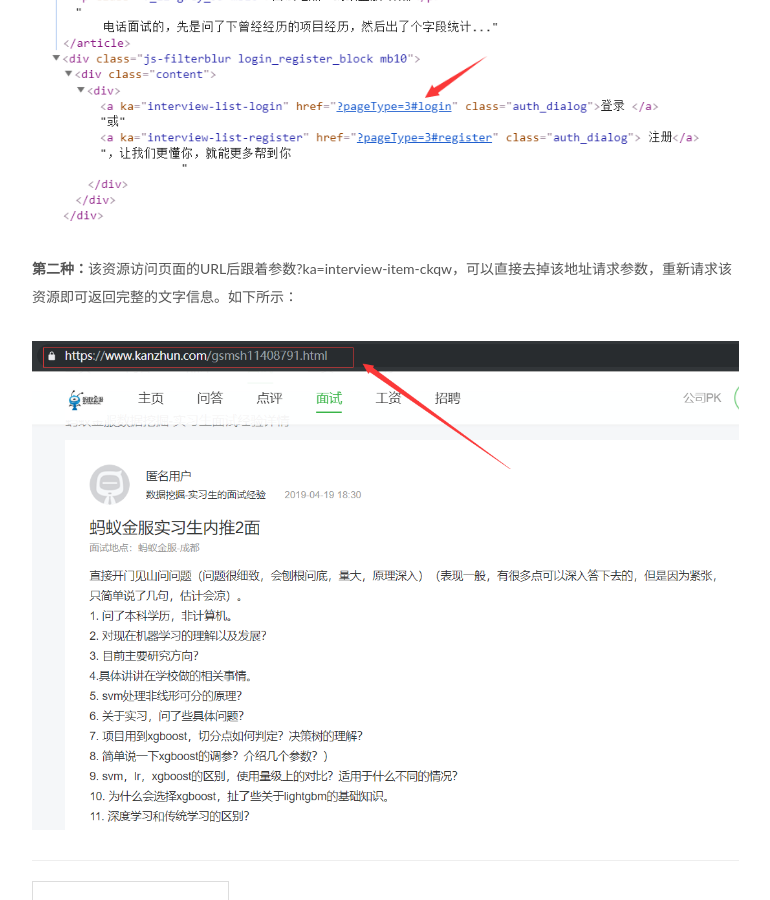
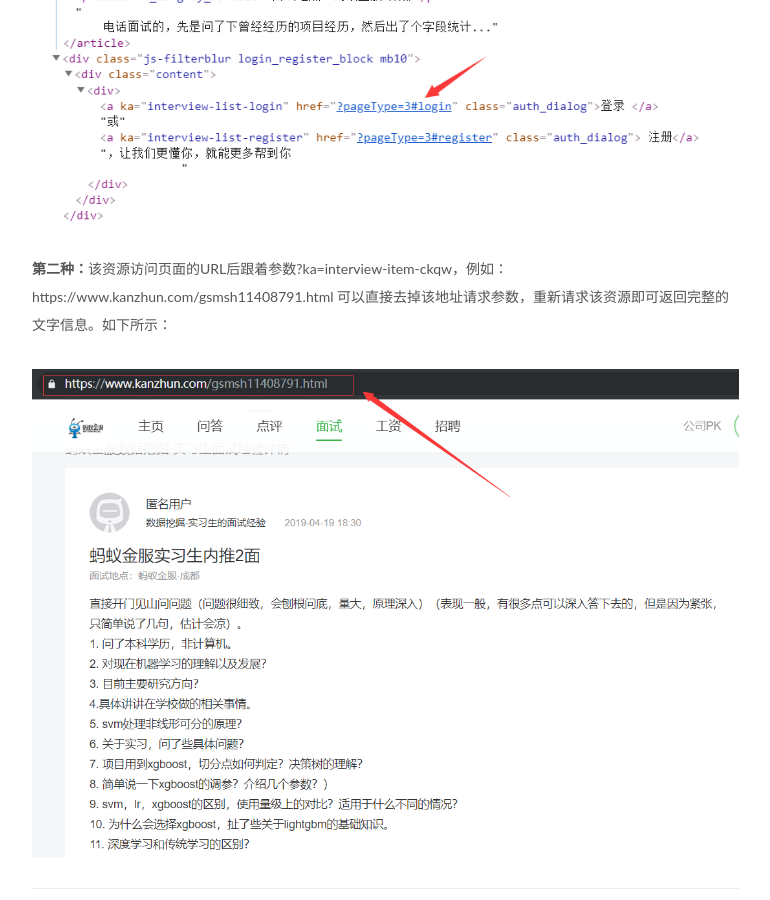
Before and after one commit to ARTAvrilLavigne/ARTAvrilLavigne.github.io, a Jekyll site: the page built from _posts/2019-07-31-java-web.markdown, in a window 1280 px wide and 900 px high, scrolled down 2065 px. Shown: the whole window, without its empty margins (233-1003 px from the left). Built offline with Jekyll 4.4.1, drawn with Linux system fonts in a browser that asks for light colours; nearby versions of some CDN libraries; comment, search, counter and statistics services are not loaded.

Commit message:
Update 2019-07-31-java-web.markdown

```diff
--- a/_posts/2019-07-31-java-web.markdown
+++ b/_posts/2019-07-31-java-web.markdown
@@ -21,5 +21,6 @@
 <p><strong>第一种</strong>：在开发者模式下，点击登录的href属性(href="?pageType=3#login")去跳转请求这一页分页查询的文本资源，如下所示：</p>
 <p><img src="https://github.com/ARTAvrilLavigne/ARTAvrilLavigne.github.io/blob/master/myblog/2019-07-31-java-web/3.png?raw=true"></p>
 <p><img src="https://github.com/ARTAvrilLavigne/ARTAvrilLavigne.github.io/blob/master/myblog/2019-07-31-java-web/4.png?raw=true"></p>
-<p><strong>第二种：</strong>该资源访问页面的URL后跟着参数?ka=interview-item-ckqw，可以直接去掉该地址请求参数，重新请求该资源即可返回完整的文字信息。如下所示：</p>
+<p><strong>第二种：</strong>该资源访问页面的URL后跟着参数?ka=interview-item-ckqw，例如：https://www.kanzhun.com/gsmsh11408791.html
+    可以直接去掉该地址请求参数，重新请求该资源即可返回完整的文字信息。如下所示：</p>
 <p><img src="https://github.com/ARTAvrilLavigne/ARTAvrilLavigne.github.io/blob/master/myblog/2019-07-31-java-web/5.png?raw=true"></p>
```
